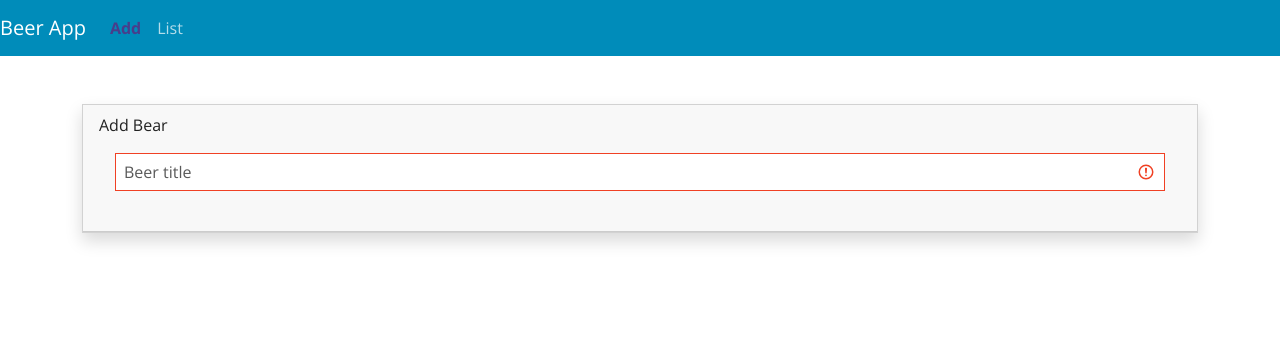
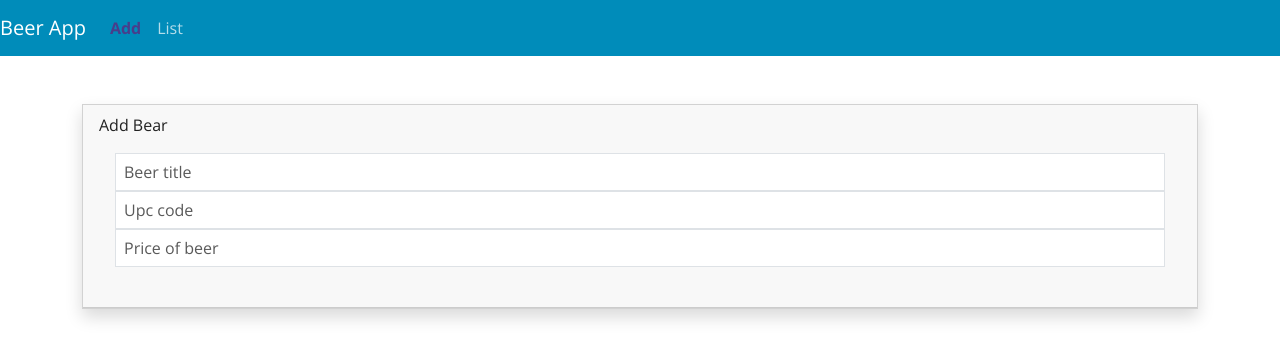
Before and after one commit to ffiorentino12/angular-project, an Angular app: page /add in a window 1280 px wide. Shown: the top 360 px of the page. Built offline with nearby package versions, Linux system fonts and the light colour scheme.

Commit message:
1 file modified

```diff
--- a/src/app/component/beer-form/beer-form.component.html
+++ b/src/app/component/beer-form/beer-form.component.html
@@ -3,10 +3,42 @@
     Add Bear
     <div class="card-body">
       <form [formGroup]="beerForm">
-        <input type="text" class="form-control"
-        placeholder="Beer title"
-        [ngClass]="beerForm.controls.beerName.valid ? '' : 'is-invalid' "
-        formControlName="beerName" />
+        <input
+          type="text"
+          class="form-control"
+          placeholder="Beer title"
+          [ngClass]="
+            beerForm.controls.beerName.invalid &&
+            beerForm.controls.beerName.touched
+              ? 'is-invalid'
+              : ''
+          "
+          formControlName="beerName"
+        />
+        <input
+          type="text"
+          class="form-control"
+          placeholder="Upc code"
+          [ngClass]="
+            beerForm.controls.upc.invalid &&
+            beerForm.controls.upc.touched
+              ? 'is-invalid'
+              : ''
+          "
+          formControlName="upc"
+        />
+        <input
+          type="number"
+          class="form-control"
+          placeholder="Price of beer"
+          [ngClass]="
+            beerForm.controls.price.invalid &&
+            beerForm.controls.price.touched
+              ? 'is-invalid'
+              : ''
+          "
+          formControlName="price"
+        />
       </form>
     </div>
   </div>
```
